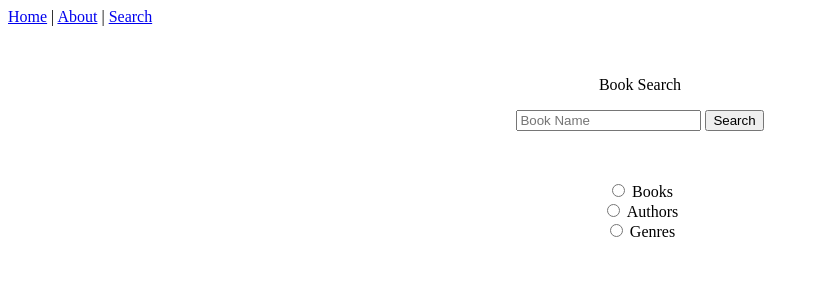
After one commit to emaleejo/Database-Project, a Django app: template pages/templates/search.html in a window 1280 px wide. The commit adds this page. Shown: the top 300 px of the page, without its empty margins (0-819 px from the left). Run offline with Django 3.2, Linux system fonts and the light colour scheme; the template is opened without the code that fills it, so the values that code supplies are empty.

Commit message:
Search page with search bar & radio buttons

```diff
--- a/pages/pages/urls.py
+++ b/pages/pages/urls.py
@@ -1,9 +1,10 @@
 # pages/urls.py
 from django.urls import path
 
-from .views import HomePageView, AboutPageView # new
+from .views import HomePageView, AboutPageView, SearchPageView # new
 
 urlpatterns = [
+    path('search/', SearchPageView.as_view(), name='search'), # new
     path('about/', AboutPageView.as_view(), name='about'), # new
     path('', HomePageView.as_view(), name='home'),
 ]
--- a/pages/pages/views.py
+++ b/pages/pages/views.py
@@ -8,3 +8,6 @@ class HomePageView(TemplateView):
 
 class AboutPageView(TemplateView): # new
     template_name = 'about.html'
+
+class SearchPageView(TemplateView): # new
+    template_name = 'search.html'
--- a/pages/templates/base.html
+++ b/pages/templates/base.html
@@ -1,6 +1,6 @@
 <!-- templates/base.html -->
 <header>
-  <a href="{% url 'home' %}">Home</a> | <a href="{% url 'about' %}">About</a>
+  <a href="{% url 'home' %}">Home</a> | <a href="{% url 'about' %}">About</a> | <a href="{% url 'search' %}">Search</a>
 </header>
 
 {% block content %}
--- a/pages/templates/home.html
+++ b/pages/templates/home.html
@@ -1,6 +1,6 @@
 <!-- templates/home.html -->
 {% extends 'base.html' %}
+{% block content %}
 
-{% block content %}
 <h1 style="text-align: center;">Welcome to</h1>
-<p style="text-align: center;"><img src="https://raw.githubusercontent.com/RubenOr/DatabaseProject/master/librarylogo.png?token=ALUMQQ7P5LF2GLDKPKDEIWS534GTA" alt="" /></p>{% endblock content %}
+<p style="text-align: center;"><img src="https://raw.githubusercontent.com/RubenOr/DatabaseProject/master/librarylogo.png?token=ALUMQQ4VTYMF5WIFGZHX5QC534NWE" alt="" width="512" height="258" /></p>{% endblock content %}
--- /dev/null
+++ b/pages/templates/search.html
@@ -0,0 +1,13 @@
+<!-- templates/search.html -->
+{% extends 'base.html' %}
+{% block content %}
+
+<form class="form-inline my-2 my-lg-0">
+<p>&nbsp;</p>
+<p style="text-align: center;">Book Search</p>
+<p style="text-align: center;"><strong><input class="form-control mr-sm-2" name="search" type="search" placeholder="Book Name" aria-label="Search" /> </strong><button class="btn btn-outline-success my-2 my-sm-0" type="submit">Search</button></p>
+<p style="text-align: center;">&nbsp;</p>
+<p style="text-align: center;"><input name="type" type="radio" value="book" />&nbsp;Books<br /> <input name="type" type="radio" value="author" />&nbsp;Authors<br /> <input name="type" type="radio" value="genres" />&nbsp;Genres</p>
+</form>
+
+{% endblock %}
```
Also changed, not shown: pages/db.sqlite3 (added).
